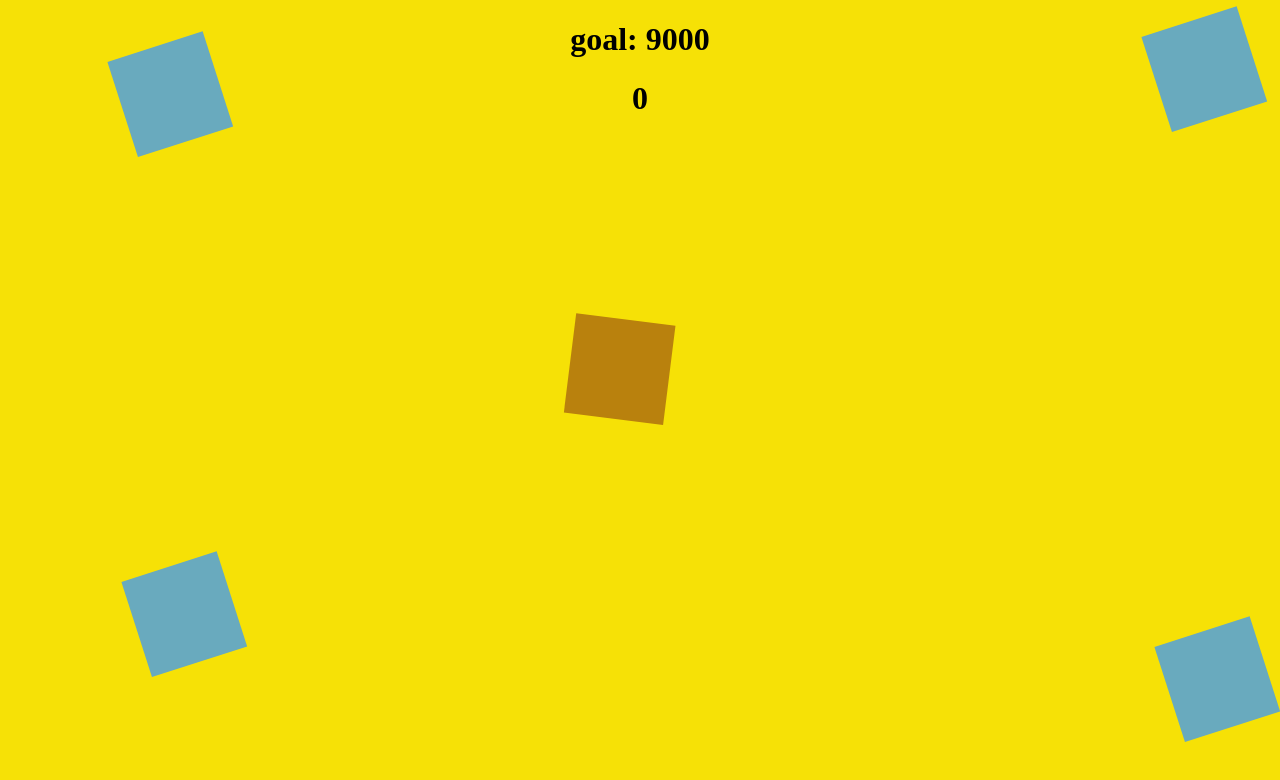
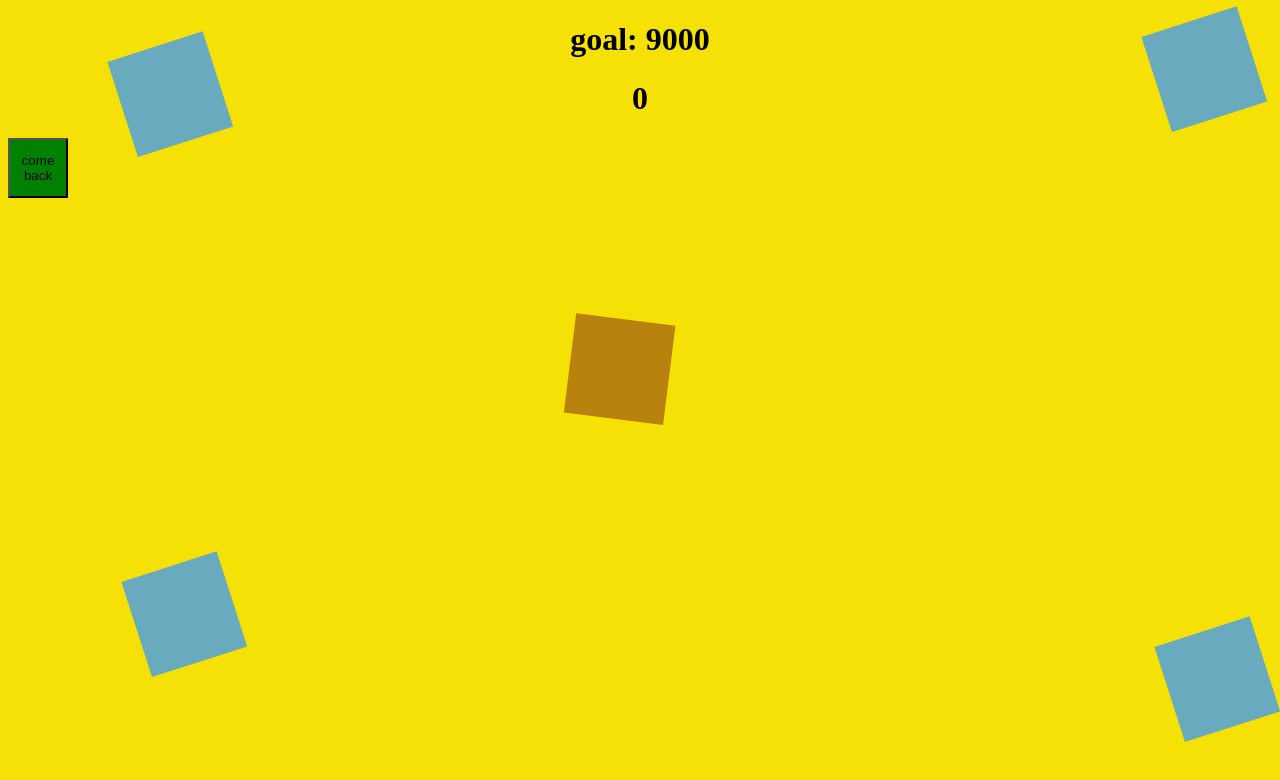
Before and after one commit to gojo581/catch-game-lvl-4, a plain HTML site: page index.html in a window 1280 px wide. Drawn offline with Linux system fonts and the light colour scheme.

Commit message:
Update index.html

```diff
--- a/index.html
+++ b/index.html
@@ -20,6 +20,6 @@
     <div onclick="addpoints()" id="bottomRight"></div>
 
     <div onclick="addpoints()" id="center"></div>
-
+    <button style="background-color: green; width: 60px; height: 60px;" onclick="window.location.replace('https://gojo581.github.io/games/')">come back</button>
 </body>
 </html>
```
